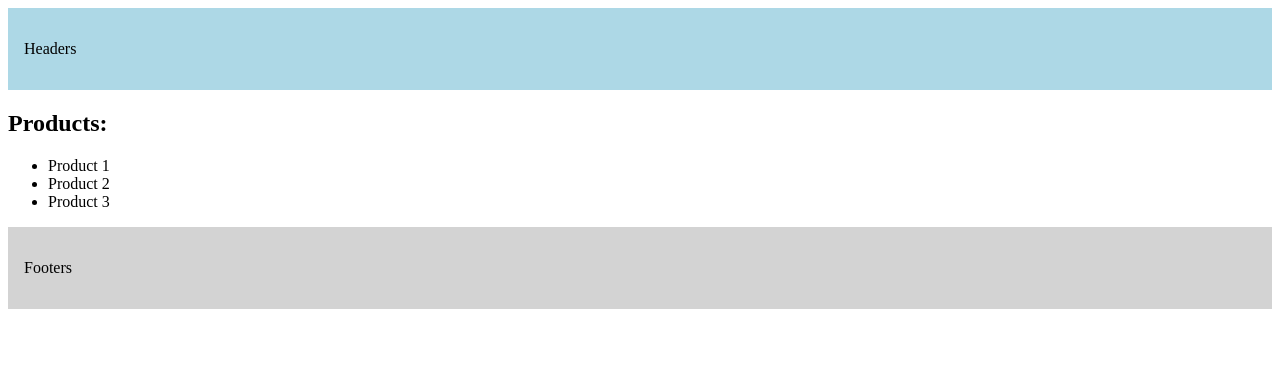
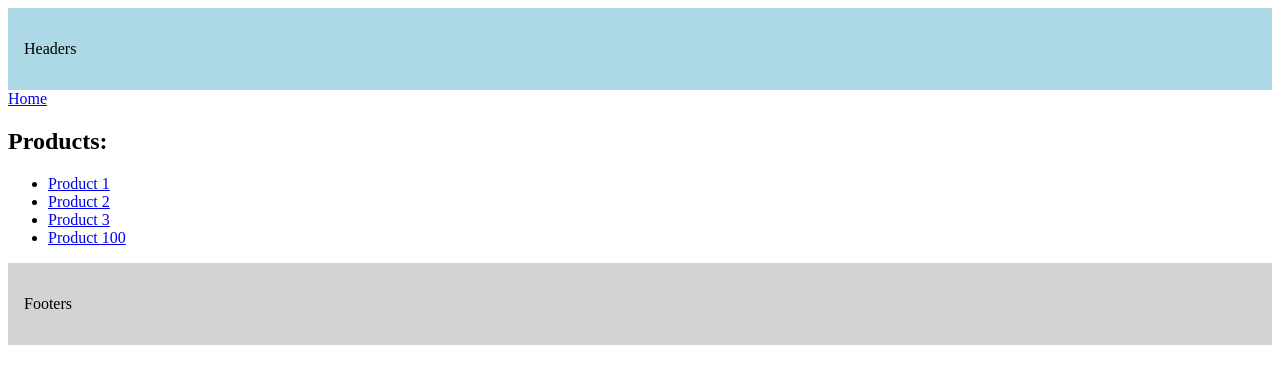
Before and after one commit to Charbel-R/My-app, a Next.js app: page /products in a window 1280 px wide. Shown: the top 384 px of the page. Built offline with nearby package versions, Linux system fonts and the light colour scheme.

Commit message:
feature: navLink created for the auth group pages with styles

```diff
--- /dev/null
+++ b/src/app/global.css
@@ -0,0 +1,3 @@
+@tailwind base;
+@tailwind components;
+@tailwind utilities;
--- a/src/app/products/page.tsx
+++ b/src/app/products/page.tsx
@@ -1,16 +1,19 @@
-
-import React from 'react';
+import Link from "next/link";
 
 export default function Products() {
+  const productId = 100;
+
   return (
     <div>
+      <Link href="/">Home</Link>
       <h2>Products: </h2>
       <ul>
-        <React.Fragment>
-          <li>Product 1</li>
-          <li>Product 2</li>
-          <li>Product 3</li>
-        </React.Fragment>
+          <li><Link href="/products/1">Product 1</Link></li>
+          <li><Link href="/products/2">Product 2</Link></li>
+          {/* replace changes the function of the back button */}
+          <li><Link href="/products/3" replace>Product 3</Link></li>
+          <li><Link href={`/products/${productId}`}>Product {productId}</Link></li>
+
       </ul>
     </div>
   )
```
Also changed, not shown: src/app/(auth)/layout.tsx (added, +33 -0 lines), src/app/page.tsx (+6 -4 lines).
